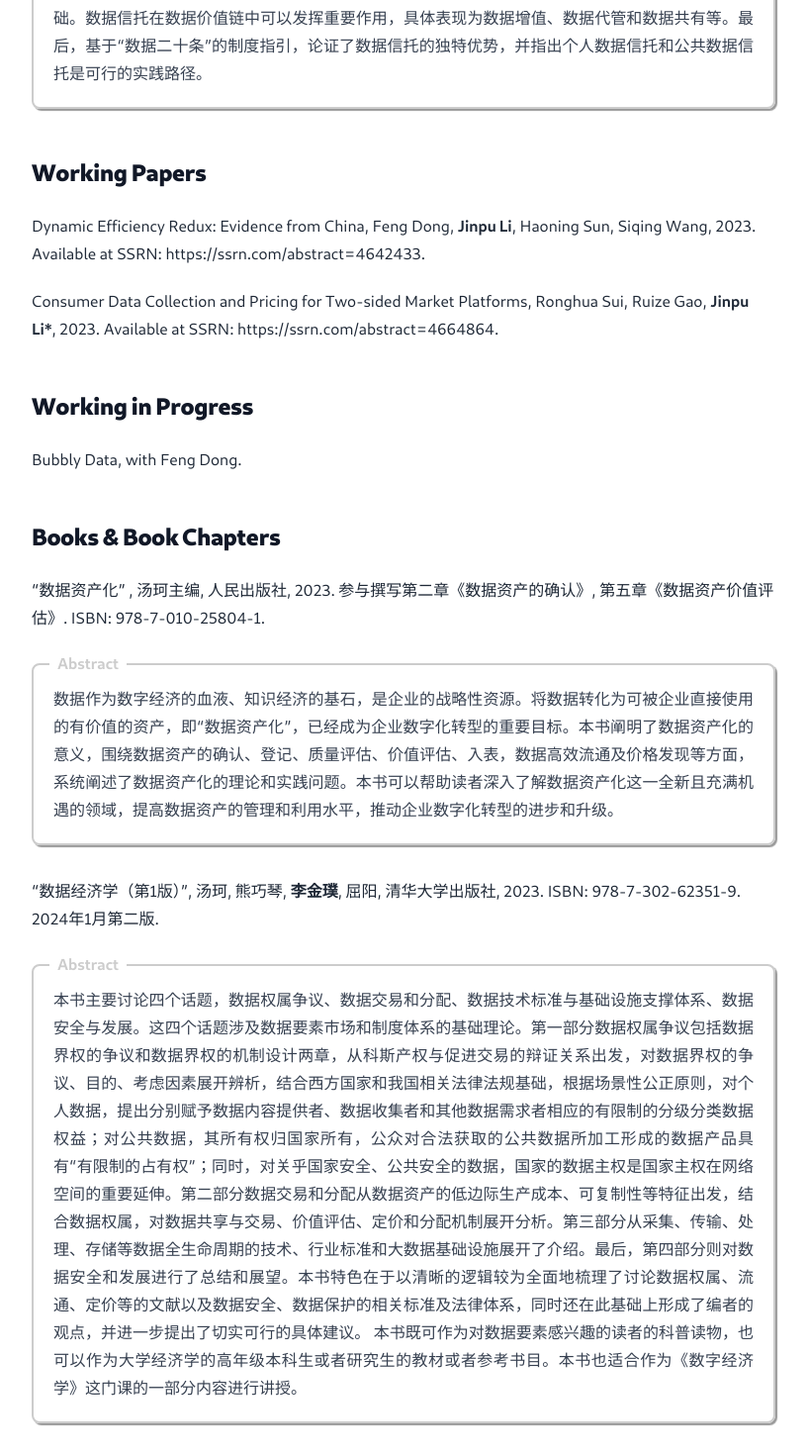
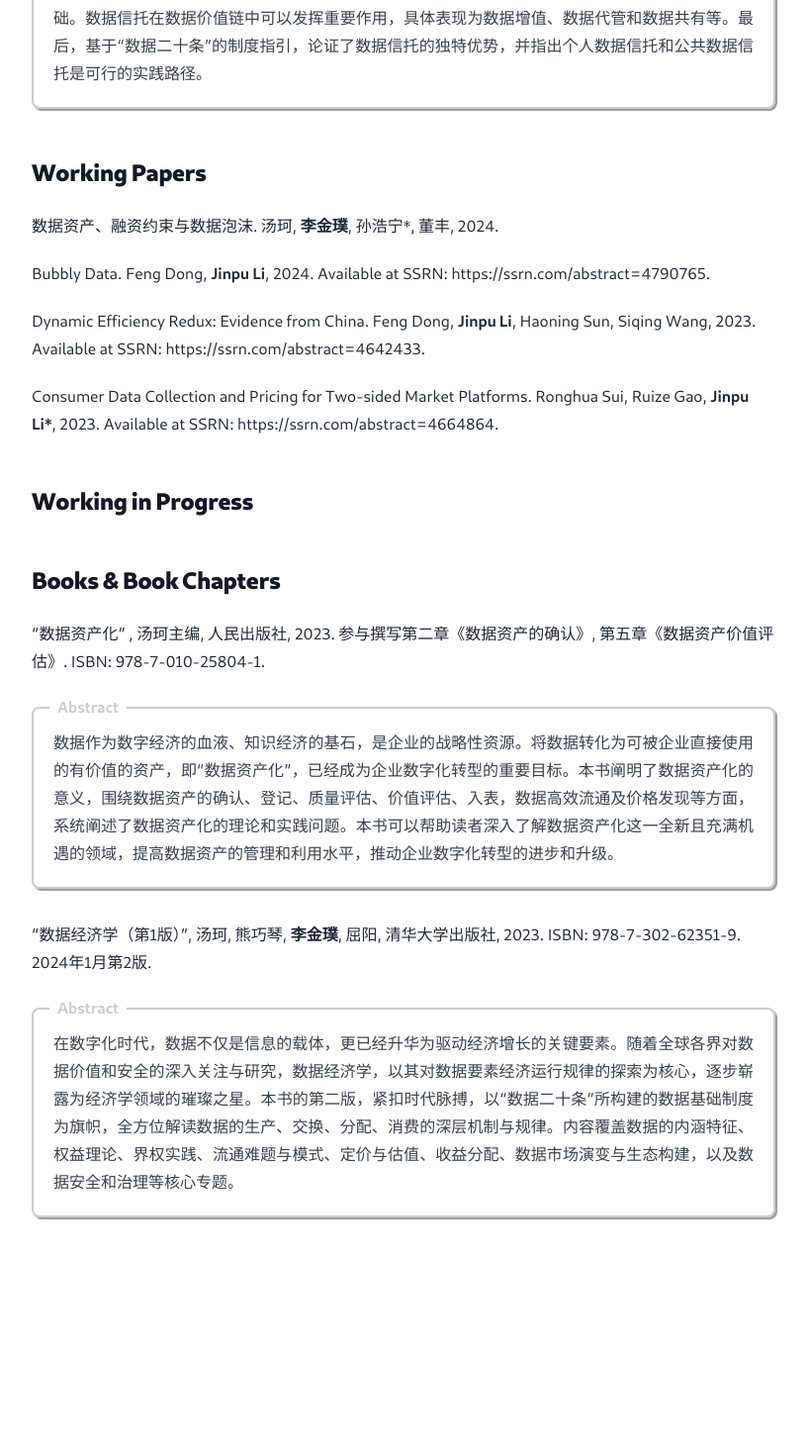
Before and after one commit to lijinpu/lijinpu.github.io, a Next.js app: page /research in a window 1280 px wide. Shown: the part 1218-2688 px from the top of the page at 99% size, without its empty margins (232-1049 px from the left). After the commit the page ends 2480 px from the top, so only its background shows below. Built offline with nearby package versions, Linux system fonts and the light colour scheme.

Commit message:
auto update

```diff
--- a/pages/cv.tsx
+++ b/pages/cv.tsx
@@ -29,13 +29,20 @@ export default function CV() {
         </p>
 
         <h2>Working Papers</h2>
-
         <p>
-        Dynamic Efficiency Redux: Evidence from China, Feng Dong, <b>Jinpu Li</b>, Haoning Sun, Siqing Wang, 2023. Available at SSRN: https://ssrn.com/abstract=4642433.
+        数据资产、融资约束与数据泡沫. 汤珂, <b>李金璞</b>, 孙浩宁*, 董丰, 2024.
         </p>
 
         <p>
-        Consumer Data Collection and Pricing for Two-sided Market Platforms, Ronghua Sui, Ruize Gao, <b>Jinpu Li*</b>, 2023. Available at SSRN: https://ssrn.com/abstract=4664864.
+        Bubbly Data. Feng Dong, <b>Jinpu Li</b>, 2024. Available at SSRN: https://ssrn.com/abstract=4790765.
+        </p>
+
+        <p>
+        Dynamic Efficiency Redux: Evidence from China. Feng Dong, <b>Jinpu Li</b>, Haoning Sun, Siqing Wang, 2023. Available at SSRN: https://ssrn.com/abstract=4642433.
+        </p>
+
+        <p>
+        Consumer Data Collection and Pricing for Two-sided Market Platforms. Ronghua Sui, Ruize Gao, <b>Jinpu Li*</b>, 2023. Available at SSRN: https://ssrn.com/abstract=4664864.
         </p>
 
 
--- a/pages/research.tsx
+++ b/pages/research.tsx
@@ -25,17 +25,26 @@ export default function Research() {
         </div>
 
         <h2>Working Papers</h2>
+
         <p>
-        Dynamic Efficiency Redux: Evidence from China, Feng Dong, <b>Jinpu Li</b>, Haoning Sun, Siqing Wang, 2023. Available at SSRN: https://ssrn.com/abstract=4642433.
+        数据资产、融资约束与数据泡沫. 汤珂, <b>李金璞</b>, 孙浩宁*, 董丰, 2024.
         </p>
 
         <p>
-        Consumer Data Collection and Pricing for Two-sided Market Platforms, Ronghua Sui, Ruize Gao, <b>Jinpu Li*</b>, 2023. Available at SSRN: https://ssrn.com/abstract=4664864.
+        Bubbly Data. Feng Dong, <b>Jinpu Li</b>, 2024. Available at SSRN: https://ssrn.com/abstract=4790765.
+        </p>
+
+        <p>
+        Dynamic Efficiency Redux: Evidence from China. Feng Dong, <b>Jinpu Li</b>, Haoning Sun, Siqing Wang, 2023. Available at SSRN: https://ssrn.com/abstract=4642433.
+        </p>
+
+        <p>
+        Consumer Data Collection and Pricing for Two-sided Market Platforms. Ronghua Sui, Ruize Gao, <b>Jinpu Li*</b>, 2023. Available at SSRN: https://ssrn.com/abstract=4664864.
         </p>
 
         <h2>Working in Progress</h2>
         <p>
-        Bubbly Data, with Feng Dong.
+
         </p>
 
         <h2>Books & Book Chapters</h2>
@@ -46,11 +55,10 @@ export default function Research() {
         数据作为数字经济的血液、知识经济的基石，是企业的战略性资源。将数据转化为可被企业直接使用的有价值的资产，即“数据资产化”，已经成为企业数字化转型的重要目标。本书阐明了数据资产化的意义，围绕数据资产的确认、登记、质量评估、价值评估、入表，数据高效流通及价格发现等方面，系统阐述了数据资产化的理论和实践问题。本书可以帮助读者深入了解数据资产化这一全新且充满机遇的领域，提高数据资产的管理和利用水平，推动企业数字化转型的进步和升级。
         </div>
         <p>
-          “数据经济学（第1版）”, 汤珂, 熊巧琴, <b>李金璞</b>, 屈阳, 清华大学出版社, 2023. ISBN: 978-7-302-62351-9. 2024年1月第二版.
+          “数据经济学（第1版）”, 汤珂, 熊巧琴, <b>李金璞</b>, 屈阳, 清华大学出版社, 2023. ISBN: 978-7-302-62351-9. 2024年1月第2版.
         </p>
         <div className="box_abstract keith">
-        本书主要讨论四个话题，数据权属争议、数据交易和分配、数据技术标准与基础设施支撑体系、数据安全与发展。这四个话题涉及数据要素市场和制度体系的基础理论。第一部分数据权属争议包括数据界权的争议和数据界权的机制设计两章，从科斯产权与促进交易的辩证关系出发，对数据界权的争议、目的、考虑因素展开辨析，结合西方国家和我国相关法律法规基础，根据场景性公正原则，对个人数据，提出分别赋予数据内容提供者、数据收集者和其他数据需求者相应的有限制的分级分类数据权益；对公共数据，其所有权归国家所有，公众对合法获取的公共数据所加工形成的数据产品具有“有限制的占有权”；同时，对关乎国家安全、公共安全的数据，国家的数据主权是国家主权在网络空间的重要延伸。第二部分数据交易和分配从数据资产的低边际生产成本、可复制性等特征出发，结合数据权属，对数据共享与交易、价值评估、定价和分配机制展开分析。第三部分从采集、传输、处理、存储等数据全生命周期的技术、行业标准和大数据基础设施展开了介绍。最后，第四部分则对数据安全和发展进行了总结和展望。本书特色在于以清晰的逻辑较为全面地梳理了讨论数据权属、流通、定价等的文献以及数据安全、数据保护的相关标准及法律体系，同时还在此基础上形成了编者的观点，并进一步提出了切实可行的具体建议。
-本书既可作为对数据要素感兴趣的读者的科普读物，也可以作为大学经济学的高年级本科生或者研究生的教材或者参考书目。本书也适合作为《数字经济学》这门课的一部分内容进行讲授。
+        在数字化时代，数据不仅是信息的载体，更已经升华为驱动经济增长的关键要素。随着全球各界对数据价值和安全的深入关注与研究，数据经济学，以其对数据要素经济运行规律的探索为核心，逐步崭露为经济学领域的璀璨之星。本书的第二版，紧扣时代脉搏，以“数据二十条”所构建的数据基础制度为旗帜，全方位解读数据的生产、交换、分配、消费的深层机制与规律。内容覆盖数据的内涵特征、权益理论、界权实践、流通难题与模式、定价与估值、收益分配、数据市场演变与生态构建，以及数据安全和治理等核心专题。
         </div>
         </div>
     </div>
```
